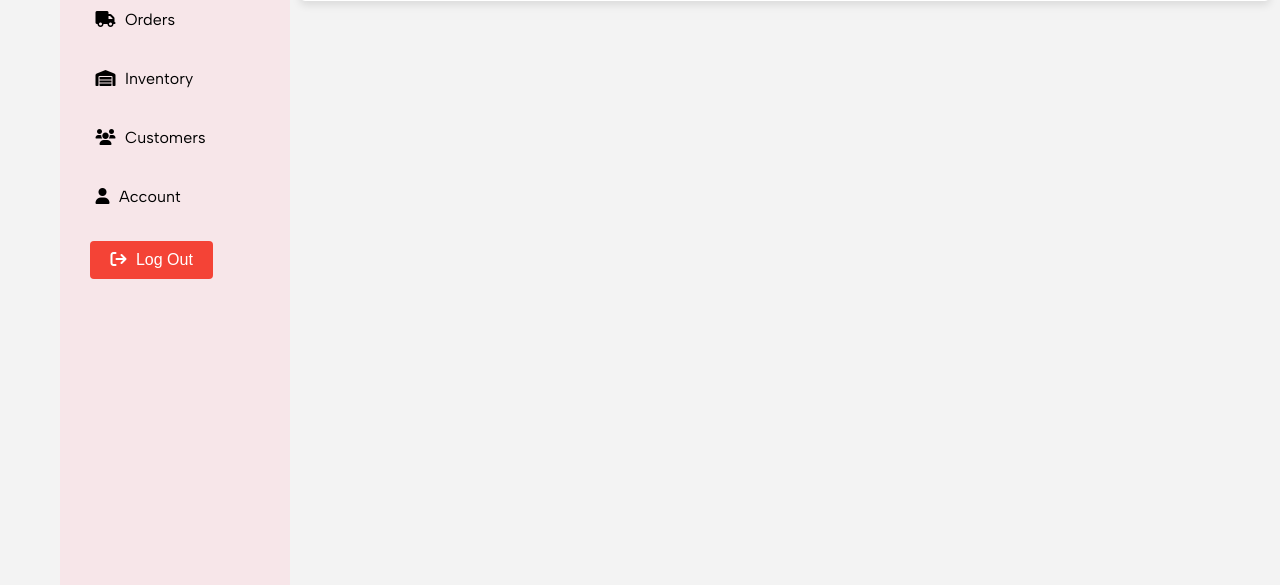
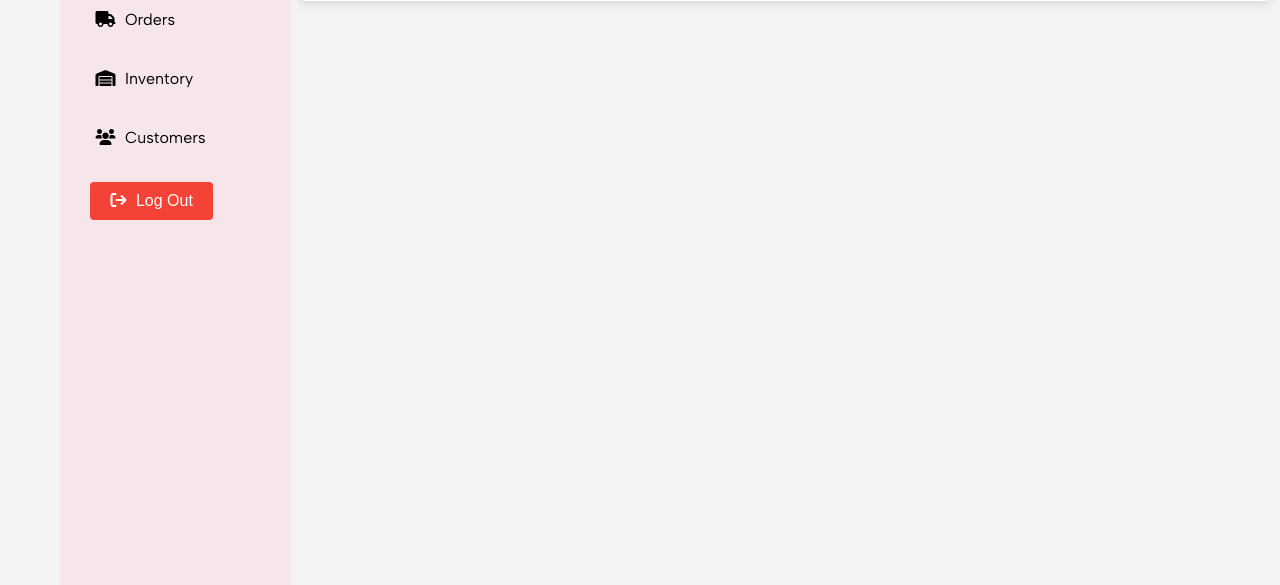
Before and after one commit to ayachi01/FleurBackend, a PHP site: page /FleurBackend/orders.php in a window 1280 px wide. Shown: the part 245-830 px from the top of the page. Run offline with PHP 8.4, Linux system fonts and the light colour scheme; data that the repository does not hold is empty; some web fonts are replaced.

Commit message:
remove account

```diff
--- a/customers.php
+++ b/customers.php
@@ -39,7 +39,6 @@ $connection->close();
         <a href="orders.php"><i class="fa-solid fa-truck"></i> Orders</a>
         <a href="inventory.php"><i class="fa-solid fa-warehouse"></i>Inventory</a>
         <a href="customers.php"><i class="fa-solid fa-users"></i> Costumers</a>
-        <a href="account.html"><i class="fa-solid fa-user"></i> Account</a>
         <button class="logout-button" onclick="confirmLogout()"><i class="fa-solid fa-arrow-right-from-bracket"></i> Log Out</button>
 
     </div>
@@ -73,7 +72,7 @@ $connection->close();
             <td><?php echo htmlspecialchars($users['last_name']);?> </td>
             <td><?php echo htmlspecialchars($users['phone_number']);?> </td>
             <td>
-                            <a href="customer_order_history.php?user_id=<?php echo htmlspecialchars($user['id']); ?>">View Orders</a>
+                <a href="customer_order_history.php?user_id=<?php echo htmlspecialchars($user['id']); ?>">View Orders</a>
                         </td>
 
         </tr>
--- a/inventory.php
+++ b/inventory.php
@@ -72,7 +72,6 @@ $connection->close();
     <a href="orders.php"><i class="fa-solid fa-truck"></i> Orders</a>
     <a href="inventory.php"><i class="fa-solid fa-warehouse"></i> Inventory</a>
     <a href="customers.php"><i class="fa-solid fa-users"></i> Customers</a>
-    <a href="account.html"><i class="fa-solid fa-user"></i> Account</a>
     <button class="logout-button" onclick="confirmLogout()"><i class="fa-solid fa-arrow-right-from-bracket"></i> Log Out</button>
 </div>
 
--- a/orders.php
+++ b/orders.php
@@ -78,7 +78,7 @@ $connection->close();
     <a href="orders.php"><i class="fa-solid fa-truck"></i> Orders</a>
     <a href="inventory.php"><i class="fa-solid fa-warehouse"></i> Inventory</a>
     <a href="customers.php"><i class="fa-solid fa-users"></i> Customers</a>
-    <a href="account.html"><i class="fa-solid fa-user"></i> Account</a>
+
     <button class="logout-button" onclick="confirmLogout()"><i class="fa-solid fa-arrow-right-from-bracket"></i> Log Out</button>
 </div>
 
```
